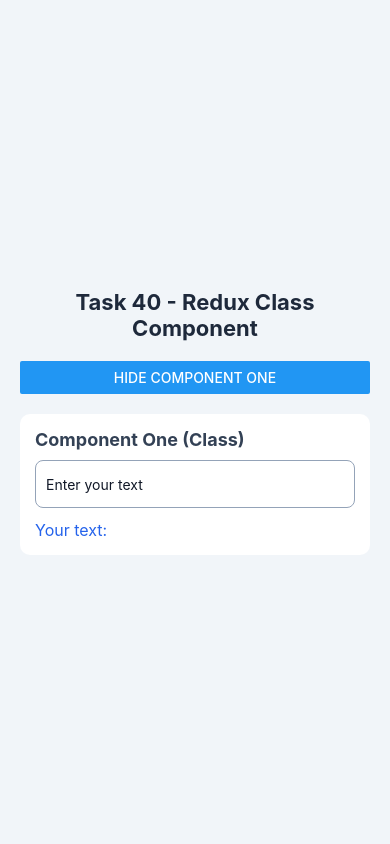
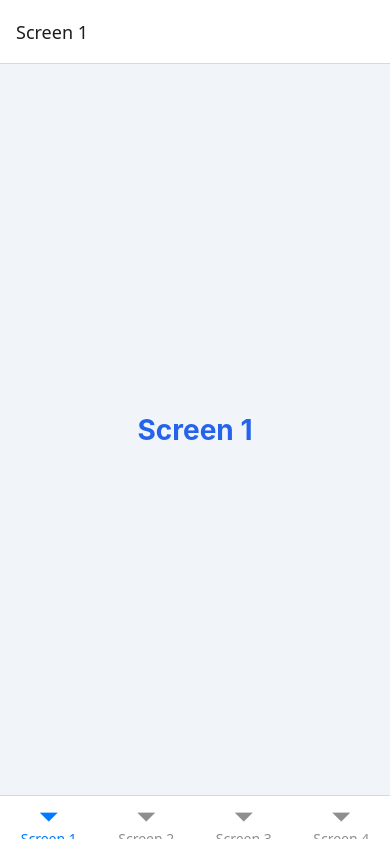
Before and after one commit to mohm-518/JoVision-react-native-tasks, a React Native app: screen / in a window 390 px wide. Built offline with nearby package versions, Linux system fonts and the light colour scheme.

Commit message:
Add Task 41

```diff
--- a/App.tsx
+++ b/App.tsx
@@ -2,12 +2,12 @@
 import React from 'react';
 import {Provider} from 'react-redux';
 import store from './Redux/store';
-import Task40 from './Tasks/Task40';
+import Task41 from './Tasks/Task41';
 
 export default function App() {
   return (
     <Provider store={store}>
-      <Task40 />
+      <Task41 />
     </Provider>
   );
 }
--- /dev/null
+++ b/Tasks/Task41.js
@@ -0,0 +1,85 @@
+
+import React from 'react';
+import {View, Text, StyleSheet} from 'react-native';
+
+import {NavigationContainer} from '@react-navigation/native';
+import {createBottomTabNavigator} from '@react-navigation/bottom-tabs';
+
+const Tab = createBottomTabNavigator();
+
+function Screen1() {
+  return (
+    <View style={styles.screen}>
+      <Text style={styles.text}>Screen 1</Text>
+    </View>
+  );
+}
+
+function Screen2() {
+  return (
+    <View style={styles.screen}>
+      <Text style={styles.text}>Screen 2</Text>
+    </View>
+  );
+}
+
+function Screen3() {
+  return (
+    <View style={styles.screen}>
+      <Text style={styles.text}>Screen 3</Text>
+    </View>
+  );
+}
+
+function Screen4() {
+  return (
+    <View style={styles.screen}>
+      <Text style={styles.text}>Screen 4</Text>
+    </View>
+  );
+}
+
+export default function Task41() {
+  return (
+    <NavigationContainer>
+      <Tab.Navigator
+        screenOptions={{
+          headerShown: true,
+          tabBarLabelStyle: {
+            fontSize: 14,
+          },
+        }}>
+        <Tab.Screen
+          name="Screen 1"
+          component={Screen1}
+        />
+        <Tab.Screen
+          name="Screen 2"
+          component={Screen2}
+        />
+        <Tab.Screen
+          name="Screen 3"
+          component={Screen3}
+        />
+        <Tab.Screen
+          name="Screen 4"
+          component={Screen4}
+        />
+      </Tab.Navigator>
+    </NavigationContainer>
+  );
+}
+
+const styles = StyleSheet.create({
+  screen: {
+    flex: 1,
+    justifyContent: 'center',
+    alignItems: 'center',
+    backgroundColor: '#f1f5f9',
+  },
+  text: {
+    fontSize: 28,
+    fontWeight: 'bold',
+    color: '#2563eb',
+  },
+});
--- a/package.json
+++ b/package.json
@@ -12,10 +12,13 @@
   "dependencies": {
     "@react-native-async-storage/async-storage": "^3.1.1",
     "@react-native/new-app-screen": "0.87.1",
+    "@react-navigation/bottom-tabs": "^7.21.0",
+    "@react-navigation/native": "^7.5.1",
     "@reduxjs/toolkit": "^2.13.0",
     "react": "19.2.3",
     "react-native": "0.87.1",
-    "react-native-safe-area-context": "^5.5.2",
+    "react-native-safe-area-context": "^5.10.1",
+    "react-native-screens": "^4.30.0",
     "react-native-video": "^6.19.3",
     "react-redux": "^9.3.0"
   },
```
Also changed, not shown: 1 other file (tests, documents, lock files or other folders).
